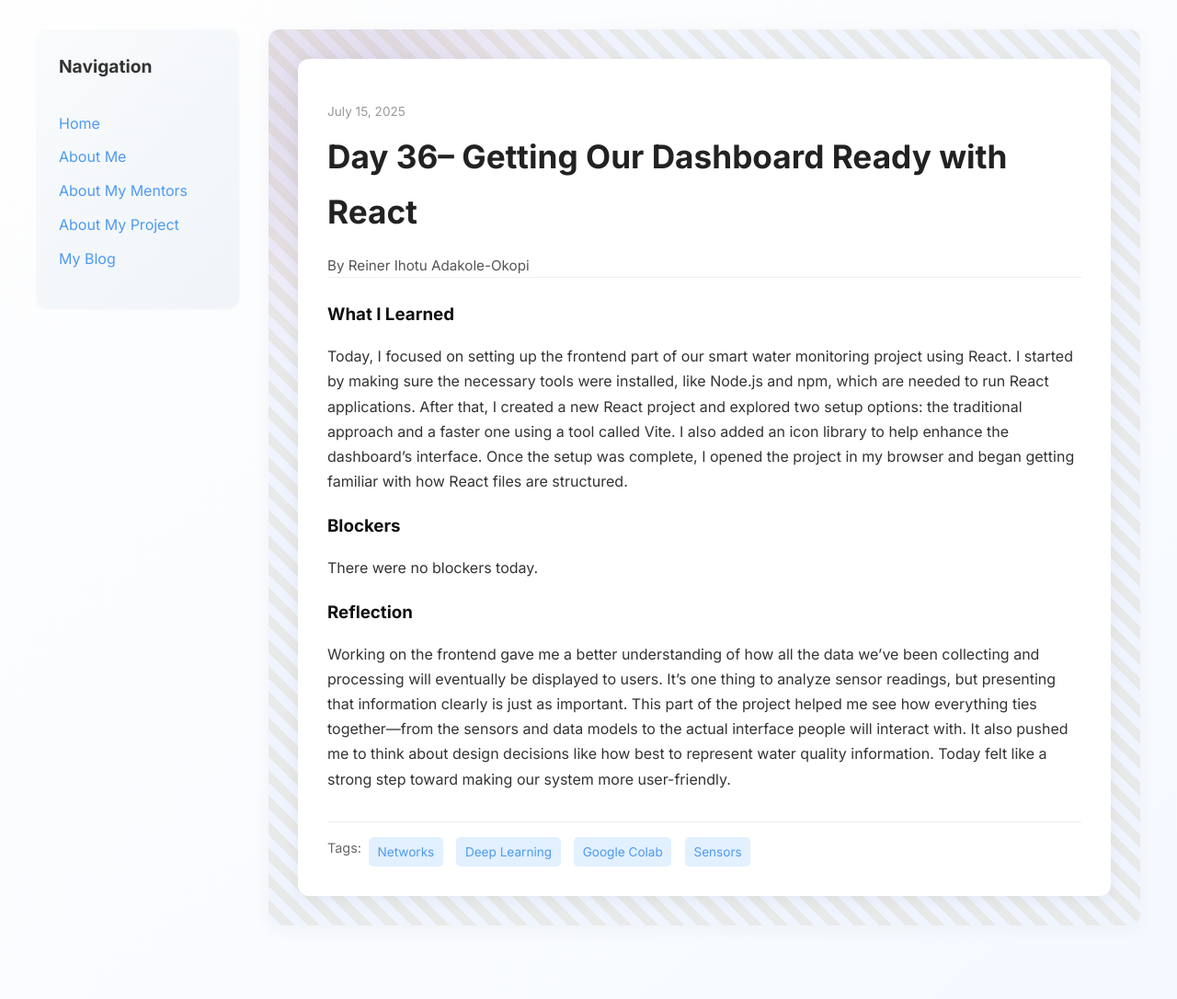
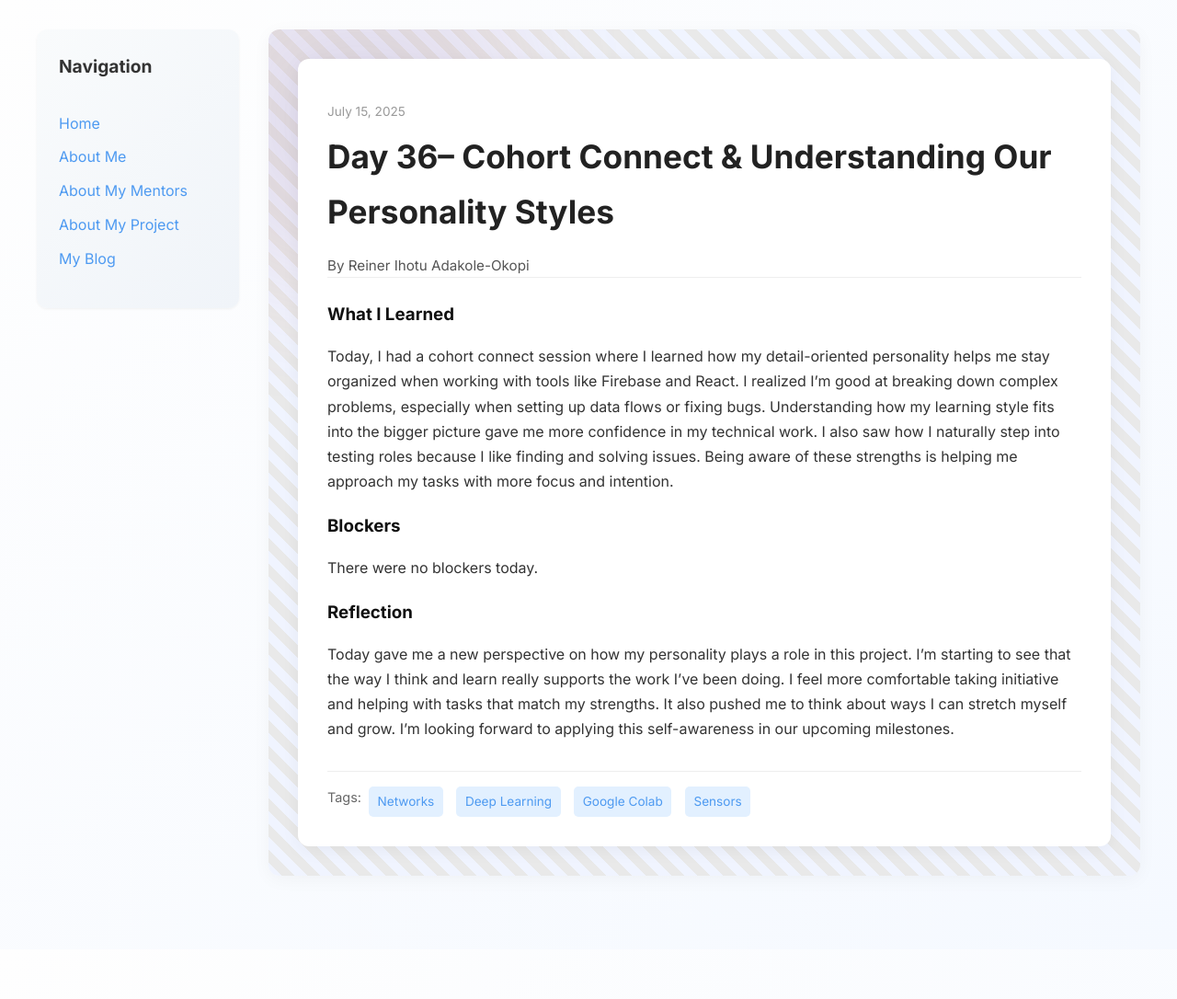
Before and after one commit to Reiner343/Reiner343.github.io, a Jekyll site: the page built from _posts/2025-07-15-day-36.md, in a window 1280 px wide. Shown: the whole page at 92% size. Built offline with Jekyll 4.4.1, drawn with Linux system fonts in a browser that asks for light colours; after the commit the page ends 1032 px from its top, so only the background shows below that.

Commit message:
Update 2025-07-15-day-36.md

```diff
--- a/_posts/2025-07-15-day-36.md
+++ b/_posts/2025-07-15-day-36.md
@@ -1,17 +1,17 @@
 ---
 layout: post
-title: "Day 36– Getting Our Dashboard Ready with React"
+title: "Day 36– Cohort Connect & Understanding Our Personality Styles"
 date: 2025-07-15
 author: Reiner Ihotu Adakole-Okopi
 permalink: /day36.html
 tags: ["Networks", "Deep Learning", "Google Colab", "Sensors"]
 
 what_i_learned: |
-  Today, I focused on setting up the frontend part of our smart water monitoring project using React. I started by making sure the necessary tools were installed, like Node.js and npm, which are needed to run React applications. After that, I created a new React project and explored two setup options: the traditional approach and a faster one using a tool called Vite. I also added an icon library to help enhance the dashboard's interface. Once the setup was complete, I opened the project in my browser and began getting familiar with how React files are structured.
+  Today, I had a cohort connect session where I learned how my detail-oriented personality helps me stay organized when working with tools like Firebase and React. I realized I’m good at breaking down complex problems, especially when setting up data flows or fixing bugs. Understanding how my learning style fits into the bigger picture gave me more confidence in my technical work. I also saw how I naturally step into testing roles because I like finding and solving issues. Being aware of these strengths is helping me approach my tasks with more focus and intention.
 
 blockers: |
   There were no blockers today.
 
 reflection: |
-  Working on the frontend gave me a better understanding of how all the data we’ve been collecting and processing will eventually be displayed to users. It’s one thing to analyze sensor readings, but presenting that information clearly is just as important. This part of the project helped me see how everything ties together—from the sensors and data models to the actual interface people will interact with. It also pushed me to think about design decisions like how best to represent water quality information. Today felt like a strong step toward making our system more user-friendly.
+  Today gave me a new perspective on how my personality plays a role in this project. I’m starting to see that the way I think and learn really supports the work I’ve been doing. I feel more comfortable taking initiative and helping with tasks that match my strengths. It also pushed me to think about ways I can stretch myself and grow. I’m looking forward to applying this self-awareness in our upcoming milestones.
 ---
```
